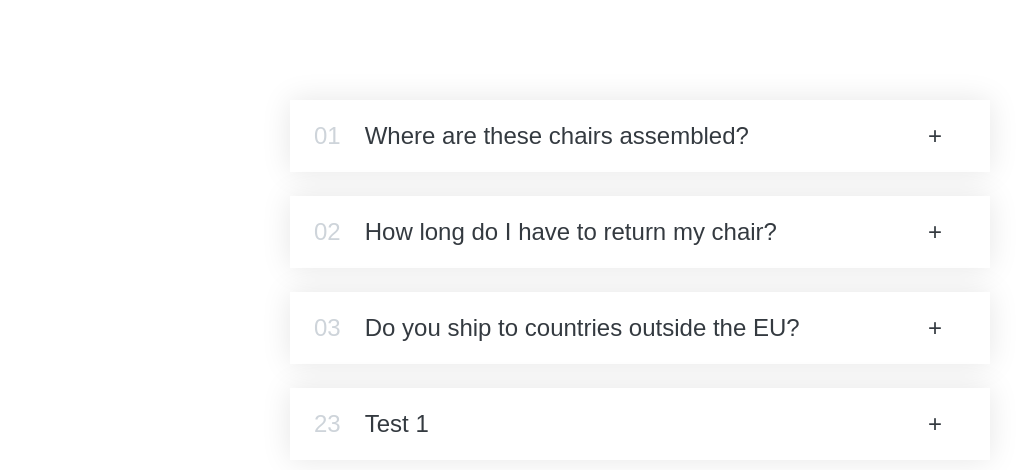
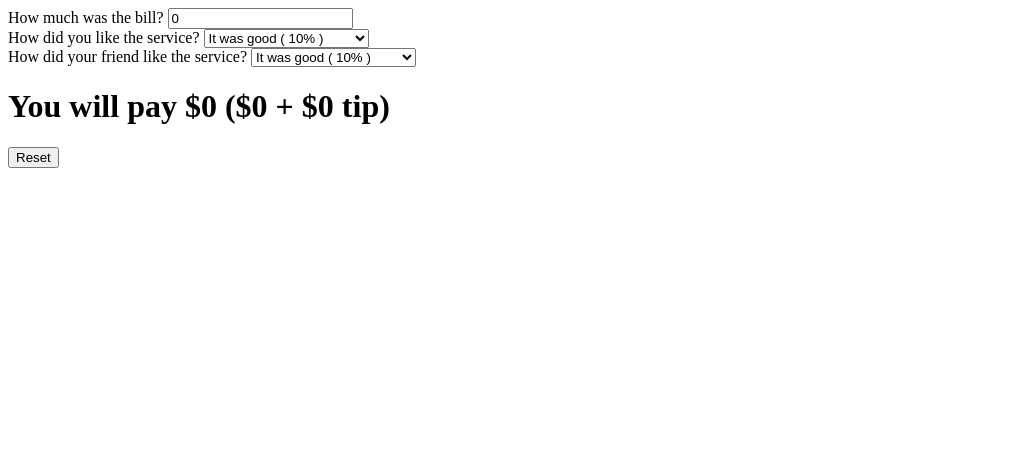
Before and after one commit to amontalvodiaz/poc-master-react, a React (Create React App) app: page / in a window 1280 px wide. Shown: the top 470 px of the page, without its empty margins (0-1022 px from the left). Built offline with nearby package versions, Linux system fonts and the light colour scheme.

Commit message:
adding calculator

```diff
--- a/src/App.jsx
+++ b/src/App.jsx
@@ -1,4 +1,4 @@
-import Accordion from "./exercise/Accordion";
+import Calculator from "./challenges/Calculator";
 
 function App() {
   return (
@@ -7,9 +7,9 @@ function App() {
       <TravelList />
       <FlashCards />
       <Clock />
-
+      <Accordion />
       */}
-      <Accordion />
+      <Calculator />
     </div>
   );
 }
--- /dev/null
+++ b/src/challenges/Calculator/index.jsx
@@ -0,0 +1,107 @@
+import { useState } from "react";
+
+const servicePercentages = [
+  { message: "It was good", percentage: 10 },
+  { message: "I liked it!", percentage: 15 },
+  { message: "It was amazing!!", percentage: 20 }
+];
+
+function Calculator() {
+  const [bill, setBill] = useState(0);
+  const [servicePercentage, setServicePercentage] = useState(10);
+  const [friendServicePercentage, setFriendServicePercentage] = useState(10);
+  return (
+    <>
+      <Biller bill={bill} setBill={setBill} />
+      <Percentages
+        percentage={servicePercentage}
+        setPercentage={setServicePercentage}
+      >
+        How did you like the service?{" "}
+      </Percentages>
+      <Percentages
+        percentage={friendServicePercentage}
+        setPercentage={setFriendServicePercentage}
+      >
+        How did your friend like the service?{" "}
+      </Percentages>
+      <TotalToPay
+        bill={bill}
+        servicePercentage={servicePercentage}
+        friendServicePercentage={friendServicePercentage}
+      />
+      <Reset
+        setBill={setBill}
+        setServicePercentage={setServicePercentage}
+        setFriendServicePercentage={setFriendServicePercentage}
+      />
+    </>
+  );
+}
+
+const Biller = ({ bill, setBill }) => {
+  return (
+    <div>
+      How much was the bill?{" "}
+      <input
+        type="text"
+        value={bill}
+        onChange={(e) => setBill(e.target.value)}
+      />
+    </div>
+  );
+};
+
+const TotalToPay = ({ bill, servicePercentage, friendServicePercentage }) => {
+  const serviceTip = (servicePercentage / 100) * bill;
+  const friendServiceTip = (friendServicePercentage / 100) * bill;
+  const calculateTotalBill = () => {
+    return Number(bill) + Number(serviceTip) + Number(friendServiceTip);
+  };
+  return (
+    <div>
+      <h1>
+        You will pay ${calculateTotalBill()} (${serviceTip} + $
+        {friendServiceTip} tip)
+      </h1>
+    </div>
+  );
+};
+
+const Reset = ({
+  setBill,
+  setFriendServicePercentage,
+  setServicePercentage
+}) => {
+  const resetValues = () => {
+    setBill(0);
+    setFriendServicePercentage(10);
+    setServicePercentage(10);
+  };
+  return <button onClick={resetValues}>Reset</button>;
+};
+
+const Percentages = ({ percentage, setPercentage, children }) => {
+  return (
+    <div>
+      {children}
+      <select
+        value={percentage}
+        onChange={(selectEvent) => {
+          return setPercentage(selectEvent.target.value);
+        }}
+      >
+        {servicePercentages.map((servicePercentage) => (
+          <option
+            key={servicePercentage.percentage}
+            value={servicePercentage.percentage}
+          >
+            {`${servicePercentage.message}  ( ${servicePercentage.percentage}% )`}
+          </option>
+        ))}
+      </select>
+    </div>
+  );
+};
+
+export default Calculator;
```
